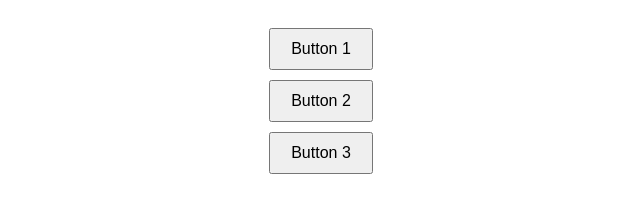
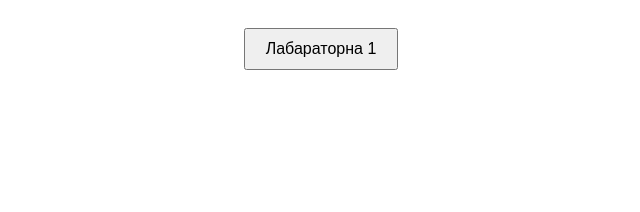
Before and after one commit to Dmytro771/4, a plain HTML site: page index.html in a window 1280 px wide. Shown: the whole page, without its empty margins (319-959 px from the left). Drawn offline with Linux system fonts and the light colour scheme.

Commit message:
Update index.html

```diff
--- a/index.html
+++ b/index.html
@@ -20,8 +20,7 @@
     </style>
 </head>
 <body>
-    <button>Button 1</button>
-    <button>Button 2</button>
-    <button>Button 3</button>
+    <button onclick="window.location.href='lab1/index.html';">Лабараторна 1</button>
 </body>
+
 </html>
```
